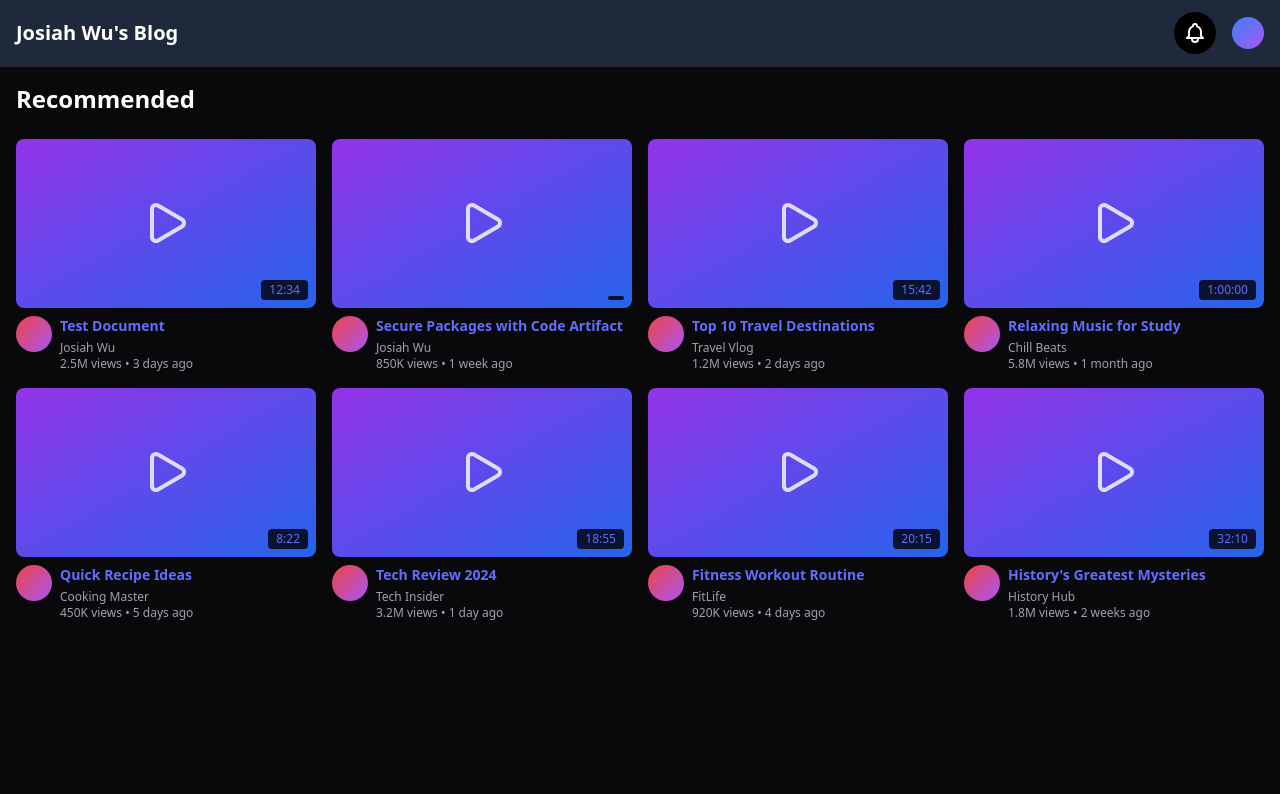
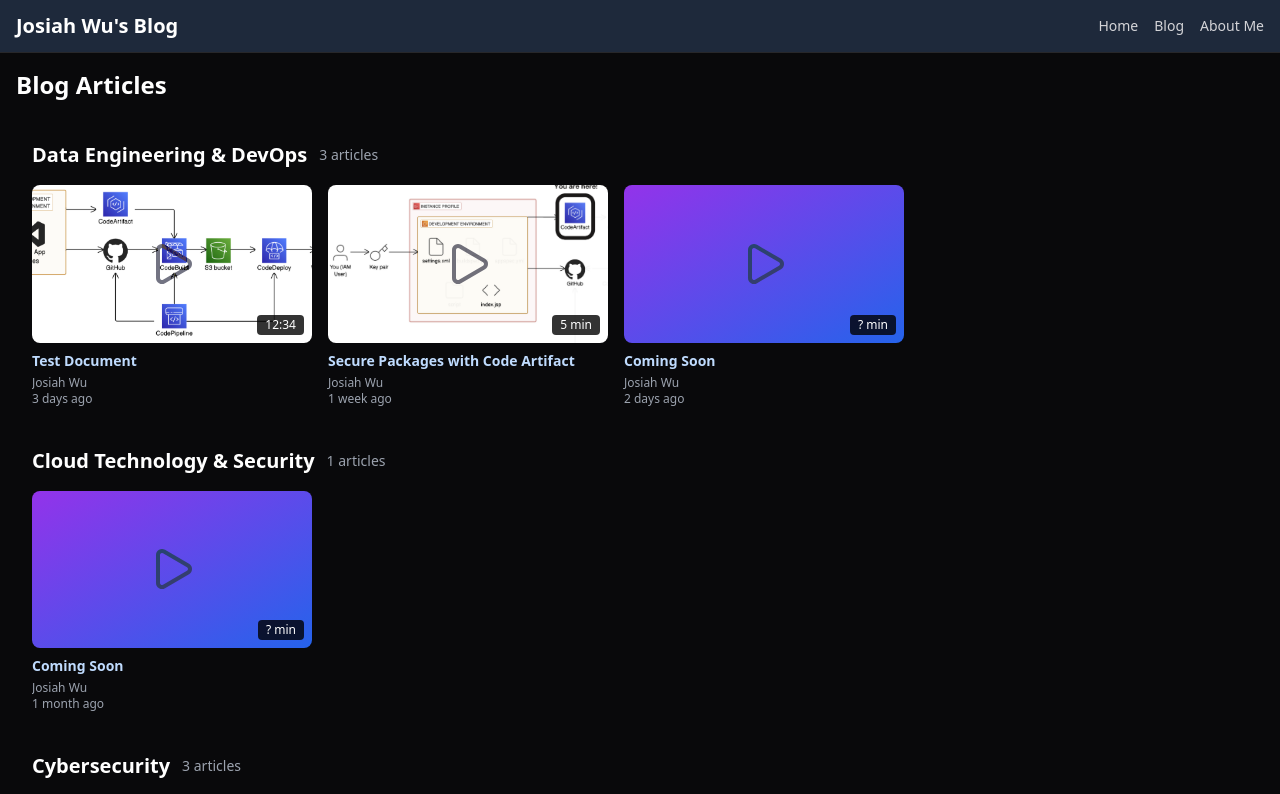
Before and after one commit to jwu29/myblog, a React (Vite) app: page /blog in a window 1280 px wide. Shown: the top 794 px of the page. Built offline with nearby package versions, Linux system fonts and the light colour scheme; the HTML template or start-up script is replaced by a standard one.

Commit message:
Navigation Bar and About Me Page amendments

```diff
--- a/src/components/CommentItem.jsx
+++ b/src/components/CommentItem.jsx
@@ -9,7 +9,17 @@ export default function CommentItem({ comment }) {
           <span className="font-semibold">@{comment.username}</span>
           <span className="text-sm text-gray-400">{comment.timeAgo}</span>
         </div>
-        <p className="text-gray-300">{comment.text}</p>
+        <p className="text-gray-300">
+          {comment.text.split(/(https?:\/\/[^\s]+)/g).map((part, i) =>
+            /^https?:\/\//.test(part) ? (
+              <a key={i} href={part} target="_blank" rel="noopener noreferrer" className="text-blue-400 hover:underline">
+                {part}
+              </a>
+            ) : (
+              part
+            )
+          )}
+        </p>
       </div>
     </div>
   );
--- a/src/components/Comments.jsx
+++ b/src/components/Comments.jsx
@@ -1,10 +1,13 @@
-import React from 'react';
-import CommentItem from './CommentItem';
+import React from "react";
+import CommentItem from "./CommentItem";
 
 const mockComments = [
-  { id: 1, username: 'whoami', timeAgo: 'Now', text: 'Masters of IT, Cybersecurity Major at UTS' },
-  { id: 2, username: 'whoami-2', timeAgo: 'Now', text: 'Passionate in Data Engineering, DevOps and Cloud Security.' },
-  { id: 3, username: 'whoami-3', timeAgo: '1 year ago', text: 'Former graduate of Mathematics and Statistics at Imperial College London, UK' }
+  {
+    id: 1,
+    username: "Pick Ashley",
+    timeAgo: "2 years ago",
+    text: "Happy New Year! https://www.youtube.com/watch?v=XGxIE1hr0w4",
+  },
 ];
 
 export default function Comments() {
--- a/src/components/Navbar.jsx
+++ b/src/components/Navbar.jsx
@@ -24,26 +24,26 @@ export default function Navbar() {
           </div>
         </Link>
 
-        <div className="flex items-center gap-4">
-          <button className="hover:bg-zinc-800 p-2 rounded-full transition">
-            <svg
-              className="w-6 h-6"
-              fill="none"
-              stroke="currentColor"
-              viewBox="0 0 24 24"
-            >
-              <path
-                strokeLinecap="round"
-                strokeLinejoin="round"
-                strokeWidth={2}
-                d="M15 17h5l-1.405-1.405A2.032 2.032 0 0118 14.158V11a6.002 6.002 0 00-4-5.659V5a2 2 0 10-4 0v.341C7.67 6.165 6 8.388 6 11v3.159c0 .538-.214 1.055-.595 1.436L4 17h5m6 0v1a3 3 0 11-6 0v-1m6 0H9"
-              />
-            </svg>
-          </button>
-          <Link to="/about-me">
-            <div className="w-8 h-8 bg-gradient-to-br from-blue-500 to-purple-500 rounded-full cursor-pointer" />
+        <nav className="flex items-center gap-4">
+          <Link
+            to="/"
+            className="text-sm font-medium text-zinc-300 hover:text-white transition"
+          >
+            Home
           </Link>
-        </div>
+          <Link
+            to="/blog"
+            className="text-sm font-medium text-zinc-300 hover:text-white transition"
+          >
+            Blog
+          </Link>
+          <Link
+            to="/about-me"
+            className="text-sm font-medium text-zinc-300 hover:text-white transition"
+          >
+            About Me
+          </Link>
+        </nav>
       </div>
     </header>
   );
--- a/src/components/VideoInfo.jsx
+++ b/src/components/VideoInfo.jsx
@@ -1,6 +1,7 @@
 import { useState } from "react";
 import { ThumbsUp, ThumbsDown, Share2, MoreHorizontal } from "lucide-react";
 import { useNavigate } from "react-router-dom";
+import profilePic from "../assets/profile-photo.jpg";
 
 export default function VideoInfo() {
   const [likes, setLikes] = useState(0);
@@ -40,7 +41,13 @@ export default function VideoInfo() {
       <div className="flex items-center justify-between">
         <div className="flex items-center gap-4">
           <div className="flex items-center gap-2">
-            <div className="w-10 h-10 bg-gradient-to-br from-blue-500 to-purple-500 rounded-full" />
+            <div className="relative flex items-center justify-center">
+              <img
+                src={profilePic}
+                alt="Profile"
+                className="w-10 h-10 rounded-full object-cover shadow-md top-1/2 left-1/2"
+              />
+            </div>
             <div>
               <div
                 className="inline-block font-semibold relative cursor-pointer after:content-[''] after:absolute after:left-0 after:-bottom-0.5
@@ -49,9 +56,11 @@ export default function VideoInfo() {
                 onMouseEnter={() => setIsHovered(true)}
                 onMouseLeave={() => setIsHovered(false)}
               >
-                **Click here for my profile**
+                Josiah Wu
               </div>
-              <div className="text-sm text-gray-400">1.2mm subscribers</div>
+              <div className="text-sm text-gray-400">
+                Student | IT Enthusiast
+              </div>
             </div>
           </div>
           {/*
@@ -60,44 +69,6 @@ export default function VideoInfo() {
           </button>
           */}
         </div>
-
-        <div className="flex items-center gap-2">
-          <button
-            onClick={handleLike}
-            className={`flex items-center gap-2 px-4 py-2 rounded-full transition ${
-              isLiked
-                ? "bg-blue-600 hover:bg-blue-700"
-                : "bg-zinc-800 hover:bg-zinc-700"
-            }`}
-          >
-            <ThumbsUp
-              className="w-5 h-5"
-              fill={isLiked ? "currentColor" : "none"}
-            />
-          </button>
-          <button
-            onClick={handleDislike}
-            className={`flex items-center gap-2 px-4 py-2 rounded-full transition ${
-              isDisliked
-                ? "bg-blue-600 hover:bg-blue-700"
-                : "bg-zinc-800 hover:bg-zinc-700"
-            }`}
-          >
-            <ThumbsDown
-              className="w-5 h-5"
-              fill={isDisliked ? "currentColor" : "none"}
-            />
-          </button>
-          {/*
-          <button className="flex items-center gap-2 bg-zinc-800 hover:bg-zinc-700 px-4 py-2 rounded-full transition">
-            <Share2 className="w-5 h-5" />
-            <span>Share</span>
-          </button>
-          <button className="bg-zinc-800 hover:bg-zinc-700 p-2 rounded-full transition">
-            <MoreHorizontal className="w-5 h-5" />
-          </button>
-          */}
-        </div>
       </div>
     </div>
   );
--- a/src/data/ArticlesInfo.json
+++ b/src/data/ArticlesInfo.json
@@ -21,6 +21,7 @@
       "channelId": "testing",
       "views": "850K",
       "uploaded": "1 week ago",
+      "duration": "5 min",
       "likes": 543,
       "description": "Explore the wonders of nature in stunning 4K resolution.",
       "thumbnailImage": "aws-code-artifact.png",
@@ -29,67 +30,67 @@
     },
     {
       "id": 3,
-      "title": "Top 10 Travel Destinations",
-      "channel": "Travel Vlog",
+      "title": "Coming Soon",
+      "channel": "Josiah Wu",
       "channelId": "testing",
       "views": "1.2M",
       "uploaded": "2 days ago",
-      "duration": "15:42",
+      "duration": "? min",
       "description": "Discover the best travel destinations for 2024.",
       "thumbnailColor": "from-orange-600 to-pink-600"
     },
     {
       "id": 4,
-      "title": "Relaxing Music for Study",
-      "channel": "Chill Beats",
+      "title": "Coming Soon",
+      "channel": "Josiah Wu",
       "channelId": "testing",
       "views": "5.8M",
       "uploaded": "1 month ago",
-      "duration": "1:00:00",
+      "duration": "? min",
       "description": "Perfect background music for studying and working.",
       "thumbnailColor": "from-indigo-600 to-purple-600"
     },
     {
       "id": 5,
-      "title": "Quick Recipe Ideas",
-      "channel": "Cooking Master",
+      "title": "Coming Soon",
+      "channel": "Josiah Wu",
       "channelId": "testing",
       "views": "450K",
       "uploaded": "5 days ago",
-      "duration": "8:22",
+      "duration": "? min",
       "description": "Easy and delicious recipes you can make at home.",
       "thumbnailColor": "from-red-600 to-yellow-600"
     },
     {
       "id": 6,
-      "title": "Tech Review 2024",
-      "channel": "Tech Insider",
+      "title": "Coming Soon",
+      "channel": "Josiah Wu",
       "channelId": "testing",
       "views": "3.2M",
       "uploaded": "1 day ago",
-      "duration": "18:55",
+      "duration": "? min",
       "description": "Latest gadgets and tech reviews for 2024.",
       "thumbnailColor": "from-blue-600 to-cyan-600"
     },
     {
       "id": 7,
-      "title": "Fitness Workout Routine",
-      "channel": "FitLife",
+      "title": "Coming Soon",
+      "channel": "Josiah Wu",
       "channelId": "testing",
       "views": "920K",
       "uploaded": "4 days ago",
-      "duration": "20:15",
+      "duration": "? min",
       "description": "Full body workout routine for beginners.",
       "thumbnailColor": "from-green-600 to-teal-600"
     },
     {
       "id": 8,
-      "title": "History's Greatest Mysteries",
-      "channel": "History Hub",
+      "title": "Coming Soon",
+      "channel": "Josiah Wu",
       "channelId": "testing",
       "views": "1.8M",
       "uploaded": "2 weeks ago",
-      "duration": "32:10",
+      "duration": "? min",
       "description": "Exploring unsolved mysteries throughout history.",
       "thumbnailColor": "from-purple-600 to-pink-600"
     }
@@ -106,8 +107,8 @@
       "id": 2,
       "name": "Cloud Technology & Security",
       "channelId": "testing",
-      "videoCount": 2,
-      "videos": [1, 4]
+      "videoCount": 1,
+      "videos": [4]
     },
     {
       "id": 3,
--- a/src/pages/Blog.jsx
+++ b/src/pages/Blog.jsx
@@ -3,6 +3,7 @@ import { Link } from "react-router-dom";
 import Navbar from "../components/Navbar";
 import { Play } from "lucide-react";
 import ArticlesInfo from "../data/ArticlesInfo.json";
+import Articles from "../components/AboutMeHome";
 
 export default function Blog() {
   const videos = ArticlesInfo.articles;
@@ -11,32 +12,9 @@ export default function Blog() {
     <div className="min-h-screen bg-zinc-950 text-white">
       <Navbar />
       <div className="max-w-7xl mx-auto p-4">
-        <h1 className="text-2xl font-bold mb-6">Recommended</h1>
-        <div className="grid grid-cols-1 sm:grid-cols-2 lg:grid-cols-3 xl:grid-cols-4 gap-4">
-          {videos.map((video) => (
-            <Link key={video.id} to={`/watch/${video.id}`} className="group">
-              <div className="relative bg-gradient-to-br from-purple-600 to-blue-600 rounded-lg overflow-hidden aspect-video mb-2">
-                <div className="absolute inset-0 flex items-center justify-center group-hover:bg-black/20 transition">
-                  <Play className="w-12 h-12 text-white/80" />
-                </div>
-                <div className="absolute bottom-2 right-2 bg-black/80 px-2 py-0.5 text-xs rounded">
-                  {video.duration}
-                </div>
-              </div>
-              <div className="flex gap-2">
-                <div className="w-9 h-9 bg-gradient-to-br from-red-500 to-purple-500 rounded-full flex-shrink-0" />
-                <div className="flex-1">
-                  <h3 className="font-semibold text-sm line-clamp-2 mb-1 group-hover:text-blue-400 transition">
-                    {video.title}
-                  </h3>
-                  <p className="text-xs text-gray-400">{video.channel}</p>
-                  <p className="text-xs text-gray-400">
-                    {video.views} views • {video.uploaded}
-                  </p>
-                </div>
-              </div>
-            </Link>
-          ))}
+        <h1 className="text-2xl font-bold mb-6">Blog Articles</h1>
+        <div className="mt-10 px-4">
+          <Articles />
         </div>
       </div>
     </div>
```
Also changed, not shown: src/components/AboutMeHome.jsx (+7 -7 lines), src/components/PlaylistRow.jsx (+8 -8 lines), src/components/RecommendedVideoItem.jsx (+4 -4 lines), src/components/VideoDescription.jsx (+9 -4 lines), src/pages/AboutMe.jsx (+32 -23 lines), src/pages/MarkdownViewerPage.jsx (+13 -13 lines).
